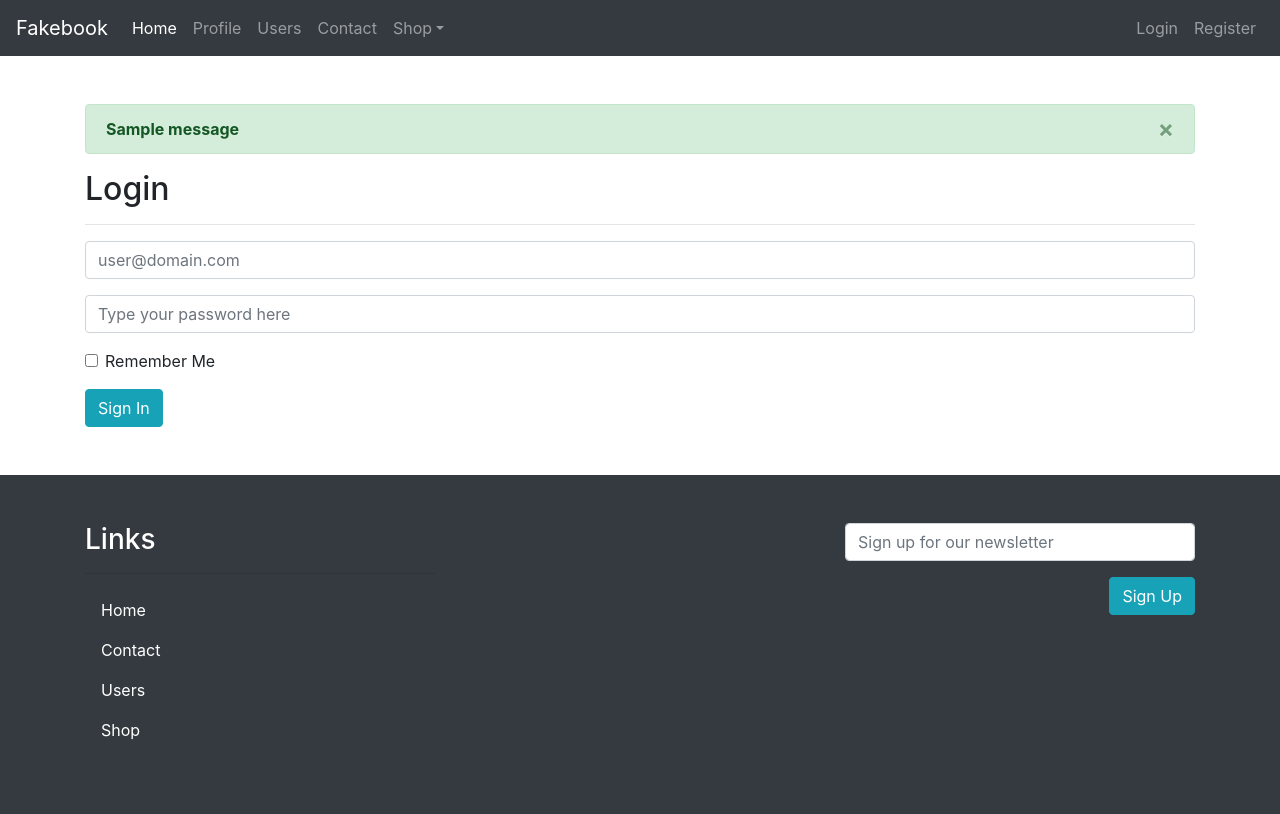
After one commit to loc9000/final-project, a Flask app: template app/templates/users/login.html in a window 1280 px wide. The commit adds this page. Run offline with Flask 2, Linux system fonts and the light colour scheme; the template is opened without the code that fills it, so the values that code supplies are empty; tables that the repository leaves empty hold one stand-in row (values such as "Sample post"); one stand-in notice (Sample message) is shown; parts of the project's set-up code (start-up, migrations or seed data) failed here and were passed over; some libraries are stand-ins or nearby versions.

Commit message:
flask login and form functionality

```diff
--- a/app/__init__.py
+++ b/app/__init__.py
@@ -3,10 +3,12 @@ from config import Config
 from flask_moment import Moment
 from flask_sqlalchemy import SQLAlchemy
 from flask_migrate import Migrate
+from flask_login import LoginManager
 
 moment = Moment()
 db = SQLAlchemy()
 migrate = Migrate()
+login = LoginManager()
 
 def create_app(config_class=Config):
     app = Flask(__name__)
@@ -15,6 +17,7 @@ def create_app(config_class=Config):
     moment.init_app(app)
     db.init_app(app)
     migrate.init_app(app, db)
+    login.init_app(app)
 
 
     with app.app_context():
--- a/app/blueprints/blog/routes.py
+++ b/app/blueprints/blog/routes.py
@@ -1,4 +1,6 @@
-from flask import current_app as app, render_template
+from flask import current_app as app, render_template, request, redirect, url_for, flash
+from .models import User
+from flask_login import login_user, logout_user
 
 @app.route("/users")
 def user_list():
@@ -7,3 +9,24 @@ def user_list():
 @app.route("/users/<int:id>")
 def user_single(id):
     return "User Single Page"
+
+@app.route('/users/login', methods=['GET', 'POST'])
+def login():
+    if request.method == 'POST':
+        form_data = request.form
+        user = User.query.filter_by(email=form_data.get('email')).first()
+
+        if user is None or not user.check_password(form_data.get('password')):
+            flash('Either that email address or password is incorrect. Please try again.', 'warning')
+            return redirect(url_for('login'))
+
+        login_user(user, remember=form_data.get('remember_me'))
+        flash('You have logged in successfully', 'success')
+        return redirect(url_for('home'))
+    return render_template('users/login.html')
+
+@app.route('/users/logout')
+def logout():
+    logout_user()
+    flash('You have logged out successfully', 'primary')
+    return redirect(url_for('login'))
--- a/app/templates/layout.html
+++ b/app/templates/layout.html
@@ -10,52 +10,27 @@
 <body>
 
     <header>
-        <nav class="navbar navbar-expand-sm navbar-dark bg-dark">
-            <a class="navbar-brand" href="{{  url_for('home')  }}">Fakebook</a>
-            <button class="navbar-toggler d-lg-none" type="button" data-toggle="collapse" data-target="#collapsibleNavId" aria-controls="collapsibleNavId"
-                aria-expanded="false" aria-label="Toggle navigation">
-                <span class="navbar-toggler-icon"></span>
-            </button>
-            <div class="collapse navbar-collapse" id="collapsibleNavId">
-                <ul class="navbar-nav mr-auto mt-2 mt-lg-0">
-                    <li class="nav-item active">
-                        <a class="nav-link" href="{{  url_for('home')}}">Home <span class="sr-only">(current)</span></a>
-                    </li>
-                    <li class="nav-item">
-                        <a class="nav-link" href="{{  url_for('profile')  }}">Profile</a>
-                    </li>
-                    <li class="nav-item">
-                        <a class="nav-link" href="{{  url_for('user_list')  }}">Users</a>
-                    </li>
-                    <li class="nav-item">
-                        <a class="nav-link" href="{{  url_for('contact')  }}">Contact</a>
-                    </li>
-                    <li class="nav-item dropdown">
-                        <a class="nav-link dropdown-toggle" href="#" id="dropdownId" data-toggle="dropdown" aria-haspopup="true" aria-expanded="false">Shop</a>
-                        <div class="dropdown-menu" aria-labelledby="dropdownId">
-                            <a class="dropdown-item" href="{{  url_for('shop_list')  }}">Products</a>
-                            <a class="dropdown-item" href="{{  url_for('shop_cart')  }}">Cart</a>
-                            <a class="dropdown-item" href="{{  url_for('shop_checkout')  }}">Checkout</a>
-                        </div>
-                    </li>
-                </ul>
-                <ul class="navbar-nav ml-auto">
-                    <li class="nav-item">
-                        <a class="nav-link" href="{{  url_for('home')  }}">Login</a>
-                    </li>
-                    <li class="nav-item">
-                        <a class="nav-link" href="{{  url_for('home')  }}">Register</a>
-                    </li>
-                    <li class="nav-item">
-                        <a class="nav-link" href="{{  url_for('home')  }}">Logout</a>
-                    </li>
-                </ul>
-            </div>
-        </nav>
+       {% include 'snippets/navigation.html' %}
     </header>
 
     <main class="my-5">
         <div id="content" class="container">
+
+            {% with messages = get_flashed_messages(with_categories=true) %}
+                {% if messages %}
+                    {% for category, m in messages %}
+                        <div class="alert alert-{{ category }} alert-dismissible fade show" role="alert">
+                            <button type="button" class="close" data-dismiss="alert" aria-label="Close">
+                                <span aria-hidden="true">&times;</span>
+                                <span class="sr-only">Close</span>
+                            </button>
+                            <strong>{{ m }}</strong>
+                        </div>
+                    {% endfor %}
+                {% endif %}
+            {% endwith %}
+
+
 
             {% block content %}
             {% endblock content %}
--- /dev/null
+++ b/app/templates/snippets/navigation.html
@@ -0,0 +1,45 @@
+ <nav class="navbar navbar-expand-sm navbar-dark bg-dark">
+            <a class="navbar-brand" href="{{  url_for('home')  }}">Fakebook</a>
+            <button class="navbar-toggler d-lg-none" type="button" data-toggle="collapse" data-target="#collapsibleNavId" aria-controls="collapsibleNavId"
+                aria-expanded="false" aria-label="Toggle navigation">
+                <span class="navbar-toggler-icon"></span>
+            </button>
+            <div class="collapse navbar-collapse" id="collapsibleNavId">
+                <ul class="navbar-nav mr-auto mt-2 mt-lg-0">
+                    <li class="nav-item active">
+                        <a class="nav-link" href="{{  url_for('home')}}">Home <span class="sr-only">(current)</span></a>
+                    </li>
+                    <li class="nav-item">
+                        <a class="nav-link" href="{{  url_for('profile')  }}">Profile</a>
+                    </li>
+                    <li class="nav-item">
+                        <a class="nav-link" href="{{  url_for('user_list')  }}">Users</a>
+                    </li>
+                    <li class="nav-item">
+                        <a class="nav-link" href="{{  url_for('contact')  }}">Contact</a>
+                    </li>
+                    <li class="nav-item dropdown">
+                        <a class="nav-link dropdown-toggle" href="#" id="dropdownId" data-toggle="dropdown" aria-haspopup="true" aria-expanded="false">Shop</a>
+                        <div class="dropdown-menu" aria-labelledby="dropdownId">
+                            <a class="dropdown-item" href="{{  url_for('shop_list')  }}">Products</a>
+                            <a class="dropdown-item" href="{{  url_for('shop_cart')  }}">Cart</a>
+                            <a class="dropdown-item" href="{{  url_for('shop_checkout')  }}">Checkout</a>
+                        </div>
+                    </li>
+                </ul>
+                <ul class="navbar-nav ml-auto">
+                    {% if not current_user.is_authenticated %}
+                        <li class="nav-item">
+                            <a class="nav-link" href="{{  url_for('login')  }}">Login</a>
+                        </li>
+                        <li class="nav-item">
+                            <a class="nav-link" href="{{  url_for('home')  }}">Register</a>
+                        </li>
+                    {% else %}
+                        <li class="nav-item">
+                            <a class="nav-link" href="{{  url_for('logout')  }}">Logout</a>
+                        </li>
+                    {% endif %}
+                </ul>
+            </div>
+        </nav>
--- /dev/null
+++ b/app/templates/users/login.html
@@ -0,0 +1,27 @@
+{% extends 'layout.html' %}
+
+{% block content %}
+
+<h2>Login</h2>
+
+<hr/>
+
+<form method="POST" action="{{ url_for('login') }}">
+    <div class="form-group">
+      <input type="text" name="email" class="form-control" placeholder="user@domain.com" aria-describedby="helpId" />
+    </div>
+    <div class="form-group">
+      <input type="password" name="password" class="form-control" placeholder="Type your password here" aria-describedby="helpId">
+    </div>
+    <div class="form-group">
+        <div class="form-check">
+      <label class="form-check-label">
+        <input type="checkbox" class="form-check-input" name="remember_me" value="checkedValue" >
+        Remember Me
+      </label>
+    </div>
+    </div>
+    <input type="submit" class="btn btn-info" value="Sign In" />
+</form>
+
+{% endblock content %}
--- a/config.py
+++ b/config.py
@@ -10,3 +10,4 @@ class Config:
     if os.getenv('SQLALCHEMY_DATABASE_URI').startswith('postgres'):
        SQLALCHEMY_DATABASE_URI = os.getenv('SQLALCHEMY_DATABASE_URI').replace('postgres', 'postgresql')
     SQLALCHEMY_TRACK_MODIFICATIONS = os.getenv('SQLALCHEMY_TRACK_MODIFICATIONS')
+    SECRET_KEY = os.getenv('SECRET_KEY')
--- a/requirements.txt
+++ b/requirements.txt
@@ -1,6 +1,7 @@
 alembic==1.8.0
 click==8.1.3
 Flask==2.1.2
+Flask-Login==0.6.1
 Flask-Migrate==3.1.0
 Flask-Moment==1.0.2
 Flask-SQLAlchemy==2.5.1
```
Also changed, not shown: app/blueprints/blog/models.py (+14 -1 lines), app/blueprints/main/routes.py (+26 -3 lines), app/templates/main/home.html (+19 -2 lines), run.py (+11 -1 lines), app/templates/users/register.html (added).
